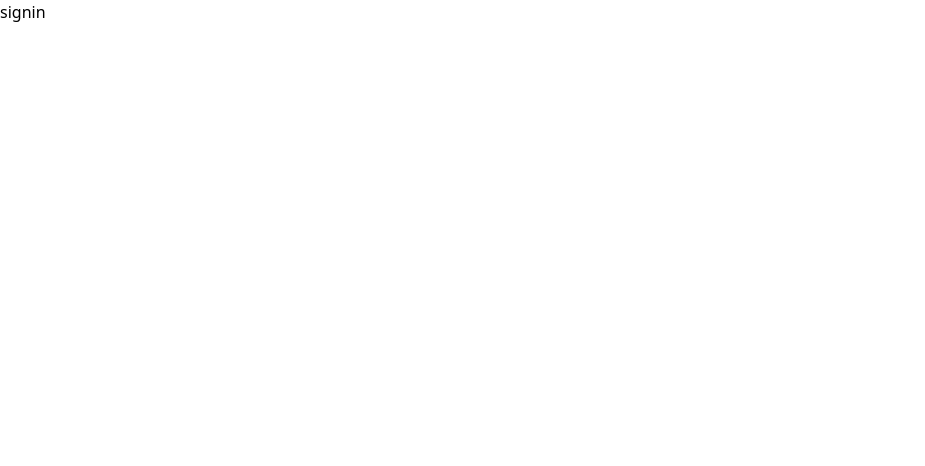
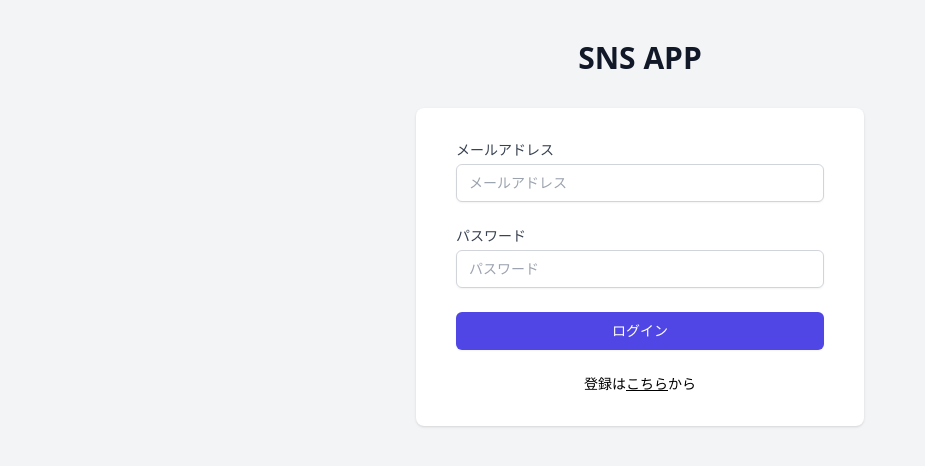
Before and after one commit to masakura-hwcreate/sns-app-type, a React (Create React App) app: page /signin in a window 1280 px wide. Shown: the top 466 px of the page, without its empty margins (0-925 px from the left). Built offline with nearby package versions, Linux system fonts and the light colour scheme; the HTML template or start-up script is replaced by a standard one.

Commit message:
add signin method

```diff
--- a/src/pages/SIgnin.tsx
+++ b/src/pages/SIgnin.tsx
@@ -1,4 +1,67 @@
+import { Link } from 'react-router-dom';
+
 function Signin() {
-    return <div>signin</div>;
+    return (
+        <div className="min-h-screen bg-gray-100 py-10 px-4 sm:px-6 lg:px-8">
+        <div className="flex flex-col items-center">
+            <h2 className="text-3xl font-extrabold text-gray-900">SNS APP</h2>
+            <div className="mt-8 w-full max-w-md">
+            <div className="bg-white py-8 px-4 shadow sm:rounded-lg sm:px-10">
+                <div className="space-y-6">
+                <div>
+                    <label
+                    className="block text-sm font-medium text-gray-700"
+                    htmlFor="email"
+                    >
+                    メールアドレス
+                    </label>
+                    <div className="mt-1">
+                    <input
+                        id="email"
+                        name="email"
+                        placeholder="メールアドレス"
+                        required
+                        type="email"
+                        className="appearance-none block w-full px-3 py-2 border border-gray-300 rounded-md shadow-sm placeholder-gray-400 focus:outline-none focus:ring-indigo-500 focus:border-indigo-500 sm:text-sm"
+                    />
+                    </div>
+                </div>
+                <div>
+                    <label
+                    className="block text-sm font-medium text-gray-700"
+                    htmlFor="password"
+                    >
+                    パスワード
+                    </label>
+                    <div className="mt-1">
+                    <input
+                        id="password"
+                        name="password"
+                        placeholder="パスワード"
+                        required
+                        type="password"
+                        className="appearance-none block w-full px-3 py-2 border border-gray-300 rounded-md shadow-sm placeholder-gray-400 focus:outline-none focus:ring-indigo-500 focus:border-indigo-500 sm:text-sm"
+                    />
+                    </div>
+                </div>
+                <div>
+                    <button className="w-full flex justify-center py-2 px-4 border border-transparent rounded-md shadow-sm text-sm font-medium text-white bg-indigo-600 hover:bg-indigo-700 focus:outline-none focus:ring-2 focus:ring-offset-2 focus:ring-indigo-500 disabled:opacity-50 disabled:cursor-not-allowed">
+                    ログイン
+                    </button>
+                </div>
+                <div className="mt-4 text-center text-sm">
+                    登録は
+                    <Link className="underline" to={'/signup'}>
+                    こちら
+                    </Link>
+                    から
+                </div>
+                </div>
+            </div>
+            </div>
+        </div>
+        </div>
+    );
 }
+
 export default Signin;
--- a/src/pages/SIgnup.tsx
+++ b/src/pages/SIgnup.tsx
@@ -14,7 +14,6 @@
 
     const signup = async () => {
         const user: User = await authRepository.signup(name, email, password);
-        console.log(user);
     }
 
     return (
--- a/src/repositories/auth.tsx
+++ b/src/repositories/auth.tsx
@@ -22,5 +22,19 @@
             email: data.user.email ?? "",
             userName: data.user.user_metadata.name
         }
+    },
+
+    async signin(email: string, password: string): Promise<SignupResult> {
+        const { data, error } = await supabase.auth.signInWithPassword({
+            email,
+            password,
+        });
+        if(error !== null) throw new Error(error.message);
+
+        return {
+            id: data.user.id,
+            email: data.user.email ?? "",
+            userName: data.user.user_metadata.name
+        }
     }
 }
```
